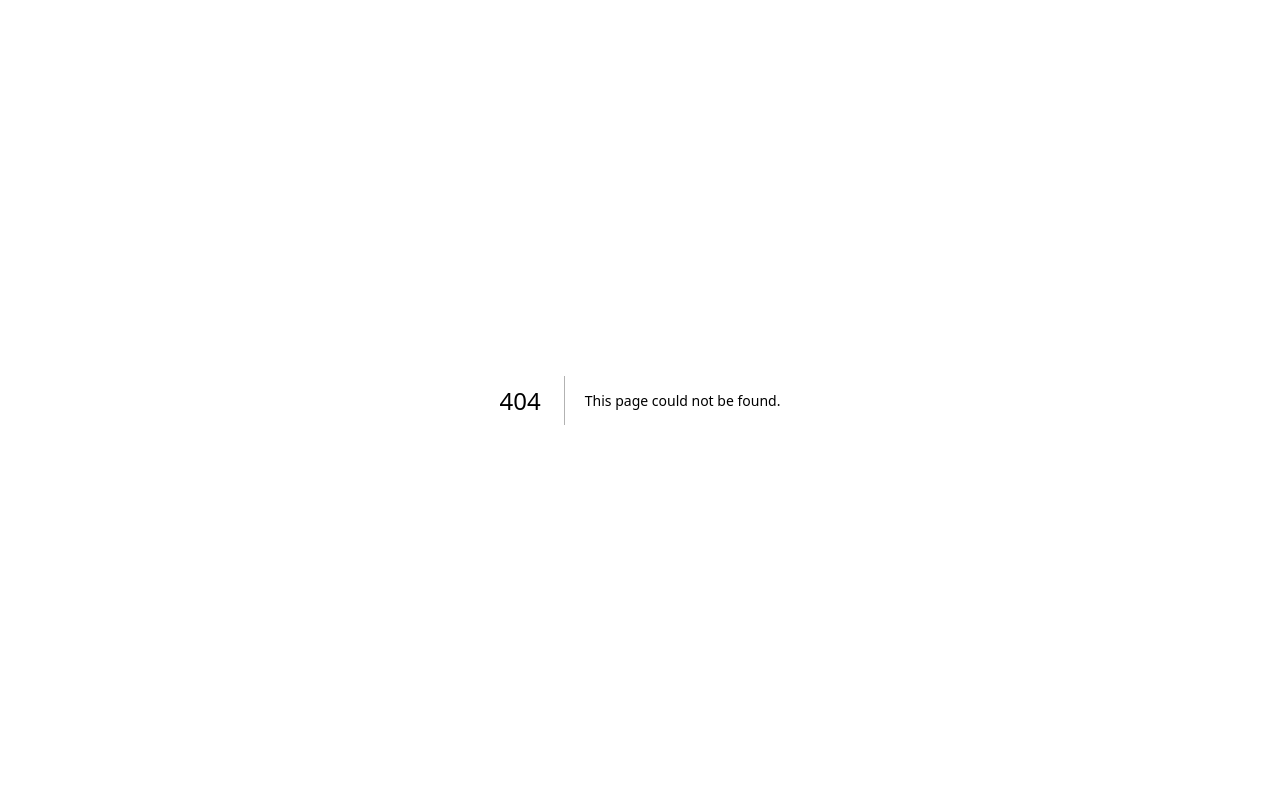
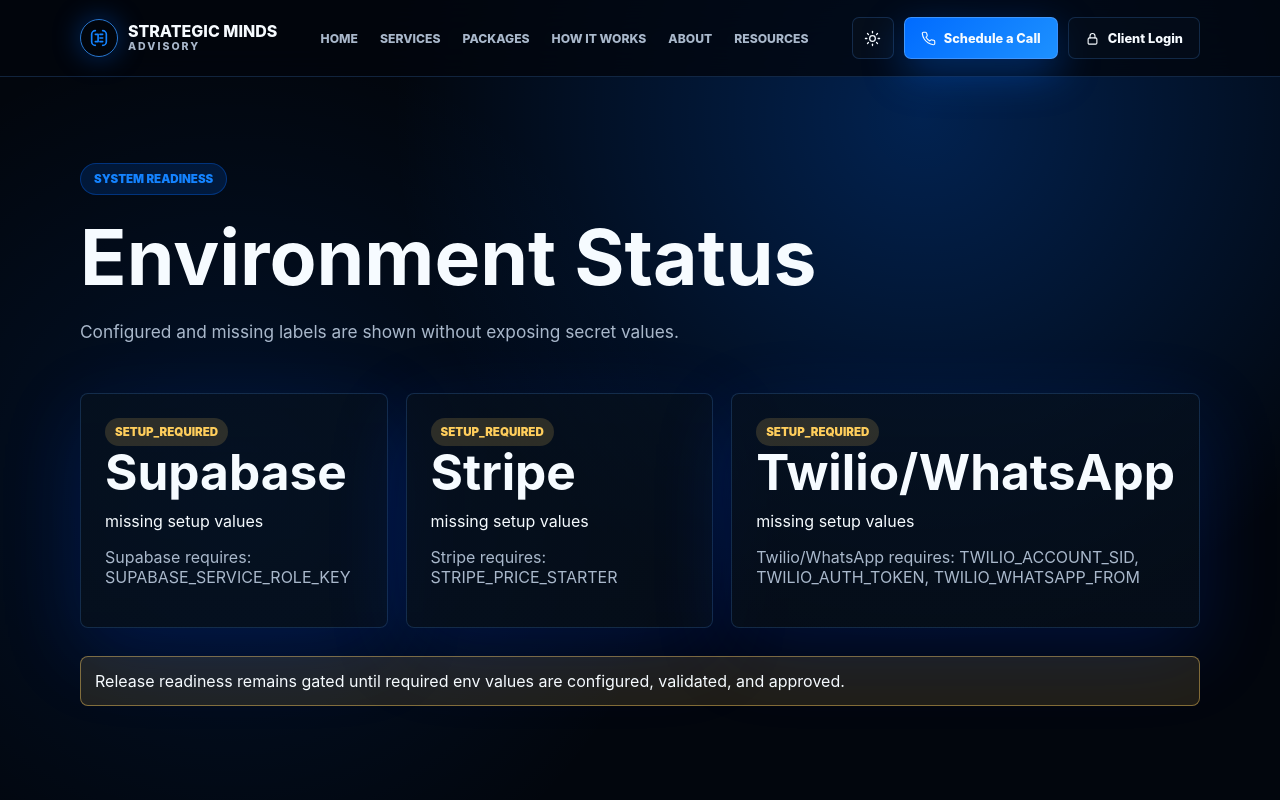
Before and after one commit to Strategic-Minds/BUSINESS-BUILDER, a Next.js app: page /admin/system-readiness in a window 1280 px wide. Before the commit this address had no page. Shown: the top 800 px of the page. Built offline with nearby package versions, Linux system fonts and the light colour scheme; no server answers.

Commit message:
Add admin system readiness validation page

```diff
--- /dev/null
+++ b/app/admin/system-readiness/page.tsx
@@ -0,0 +1,39 @@
+import { PageChrome } from "@/components/site-shell";
+import { envGroups, missingEnv, setupNotice } from "@/lib/site-data";
+
+const readinessItems = [
+  setupNotice("Supabase", missingEnv(envGroups.supabase)),
+  setupNotice("Stripe", missingEnv(envGroups.stripe)),
+  setupNotice("Twilio/WhatsApp", missingEnv(envGroups.twilio))
+];
+
+export default function SystemReadinessPage() {
+  return (
+    <PageChrome>
+      <main className="subpage">
+        <div className="wrap">
+          <div className="subpage-hero">
+            <div>
+              <span className="eyebrow">System readiness</span>
+              <h1>Environment Status</h1>
+              <p className="lead">Configured and missing labels are shown without exposing secret values.</p>
+            </div>
+          </div>
+          <section className="admin-grid">
+            {readinessItems.map((item) => (
+              <article className="admin-panel" key={item.system}>
+                <span className={`status-pill ${item.ready ? "complete" : "revision"}`}>{item.status}</span>
+                <h2>{item.system}</h2>
+                <p>{item.ready ? "configured" : "missing setup values"}</p>
+                <p className="muted">{item.message}</p>
+              </article>
+            ))}
+          </section>
+          <div className="notice" style={{ marginTop: 28 }}>
+            Release readiness remains gated until required env values are configured, validated, and approved.
+          </div>
+        </div>
+      </main>
+    </PageChrome>
+  );
+}
```
